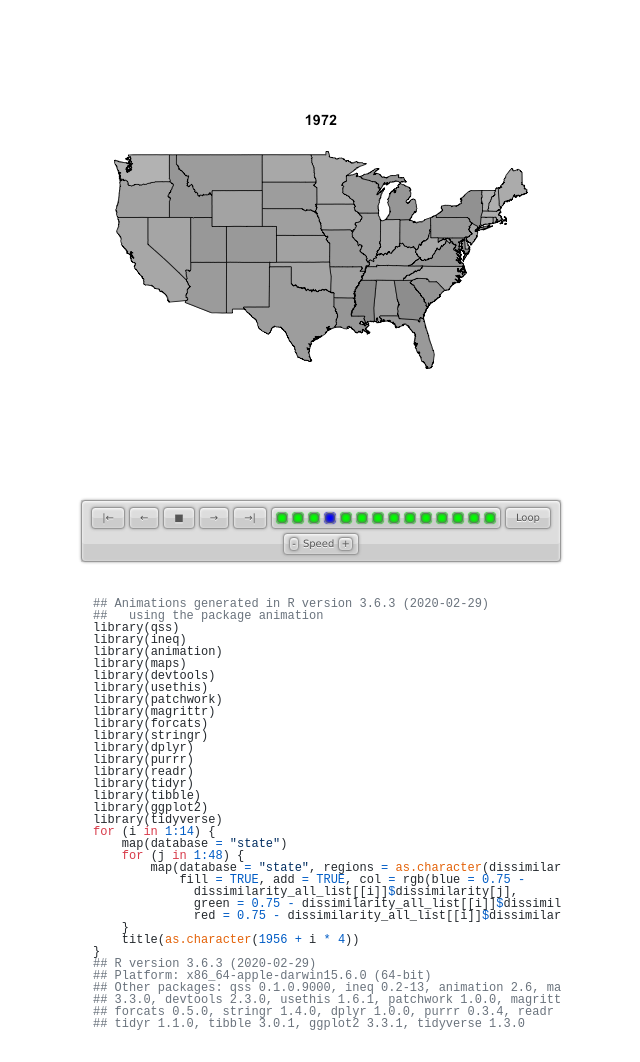
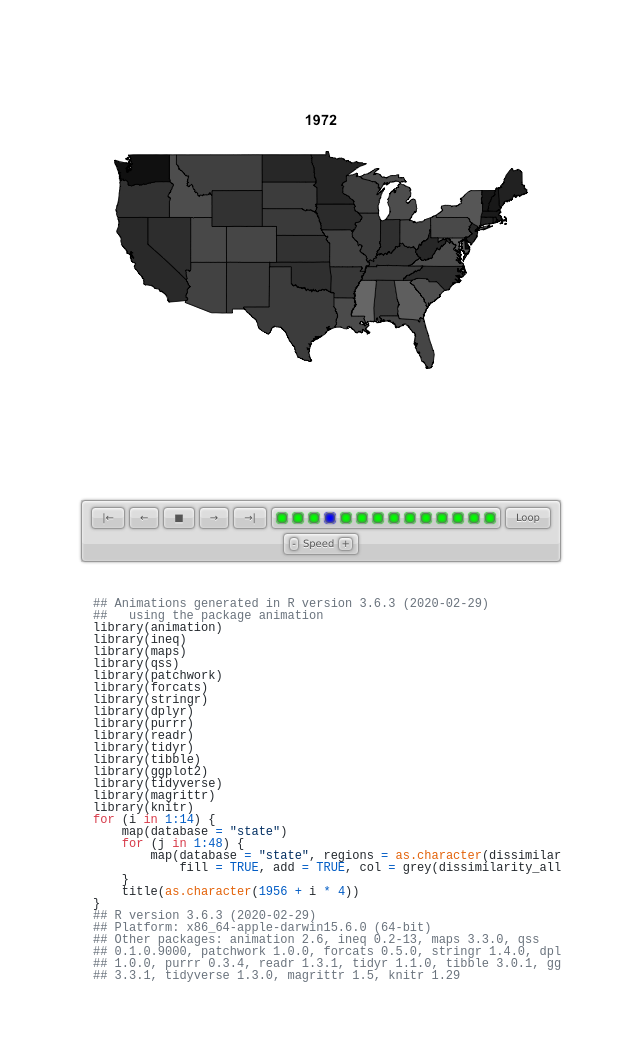
Before and after one commit to keisato0/keisato0.github.io, a Jekyll site: the page qss/chapter5/dissimilarity/dissimilarity.html, which Jekyll copies as it is, in a window 1280 px wide. Shown: the whole page, without its empty margins (319-959 px from the left). Built offline with Jekyll 4.4.1, drawn with Linux system fonts in a browser that asks for light colours; nearby versions of some CDN libraries; after the commit the page ends 1014 px from its top, so only the background shows below that.

Commit message:
dissim変更

```diff
--- a/qss/chapter5/dissimilarity/dissimilarity.html
+++ b/qss/chapter5/dissimilarity/dissimilarity.html
@@ -20,14 +20,11 @@
 	<div class="scianimator"><div id="Rplot" style="display: inline-block;"></div></div>
 	<div class="scianimator" style="width: 480px; text-align: left"><pre><code class="r">## Animations generated in R version 3.6.3 (2020-02-29)
 ##   using the package animation
+library(animation)
+library(ineq)
+library(maps)
 library(qss)
-library(ineq)
-library(animation)
-library(maps)
-library(devtools)
-library(usethis)
 library(patchwork)
-library(magrittr)
 library(forcats)
 library(stringr)
 library(dplyr)
@@ -37,23 +34,22 @@ library(tidyr)
 library(tibble)
 library(ggplot2)
 library(tidyverse)
+library(magrittr)
+library(knitr)
 for (i in 1:14) {
     map(database = "state")
     for (j in 1:48) {
         map(database = "state", regions = as.character(dissimilarity_all_list[[i]]$state[j]),
-            fill = TRUE, add = TRUE, col = rgb(blue = 0.75 -
-              dissimilarity_all_list[[i]]$dissimilarity[j],
-              green = 0.75 - dissimilarity_all_list[[i]]$dissimilarity[j],
-              red = 0.75 - dissimilarity_all_list[[i]]$dissimilarity[j]))
+            fill = TRUE, add = TRUE, col = grey(dissimilarity_all_list[[i]]$dissimilarity[j]))
     }
     title(as.character(1956 + i * 4))
 }
 ## R version 3.6.3 (2020-02-29)
 ## Platform: x86_64-apple-darwin15.6.0 (64-bit)
-## Other packages: qss 0.1.0.9000, ineq 0.2-13, animation 2.6, maps
-## 3.3.0, devtools 2.3.0, usethis 1.6.1, patchwork 1.0.0, magrittr 1.5,
-## forcats 0.5.0, stringr 1.4.0, dplyr 1.0.0, purrr 0.3.4, readr 1.3.1,
-## tidyr 1.1.0, tibble 3.0.1, ggplot2 3.3.1, tidyverse 1.3.0</code></pre></div>
+## Other packages: animation 2.6, ineq 0.2-13, maps 3.3.0, qss
+## 0.1.0.9000, patchwork 1.0.0, forcats 0.5.0, stringr 1.4.0, dplyr
+## 1.0.0, purrr 0.3.4, readr 1.3.1, tidyr 1.1.0, tibble 3.0.1, ggplot2
+## 3.3.1, tidyverse 1.3.0, magrittr 1.5, knitr 1.29</code></pre></div>
 	<script src="js/Rplot.js"></script>
 <!-- highlight R code -->
 
```
Also changed, not shown: qss/chapter5/dissimilarity/images/Rplot1.png, qss/chapter5/dissimilarity/images/Rplot10.png, qss/chapter5/dissimilarity/images/Rplot11.png, qss/chapter5/dissimilarity/images/Rplot12.png, qss/chapter5/dissimilarity/images/Rplot13.png, qss/chapter5/dissimilarity/images/Rplot14.png, qss/chapter5/dissimilarity/images/Rplot2.png, qss/chapter5/dissimilarity/images/Rplot3.png, qss/chapter5/dissimilarity/images/Rplot4.png, qss/chapter5/dissimilarity/images/Rplot5.png, qss/chapter5/dissimilarity/images/Rplot6.png, qss/chapter5/dissimilarity/images/Rplot7.png, qss/chapter5/dissimilarity/images/Rplot8.png, qss/chapter5/dissimilarity/images/Rplot9.png, 1 other file.
